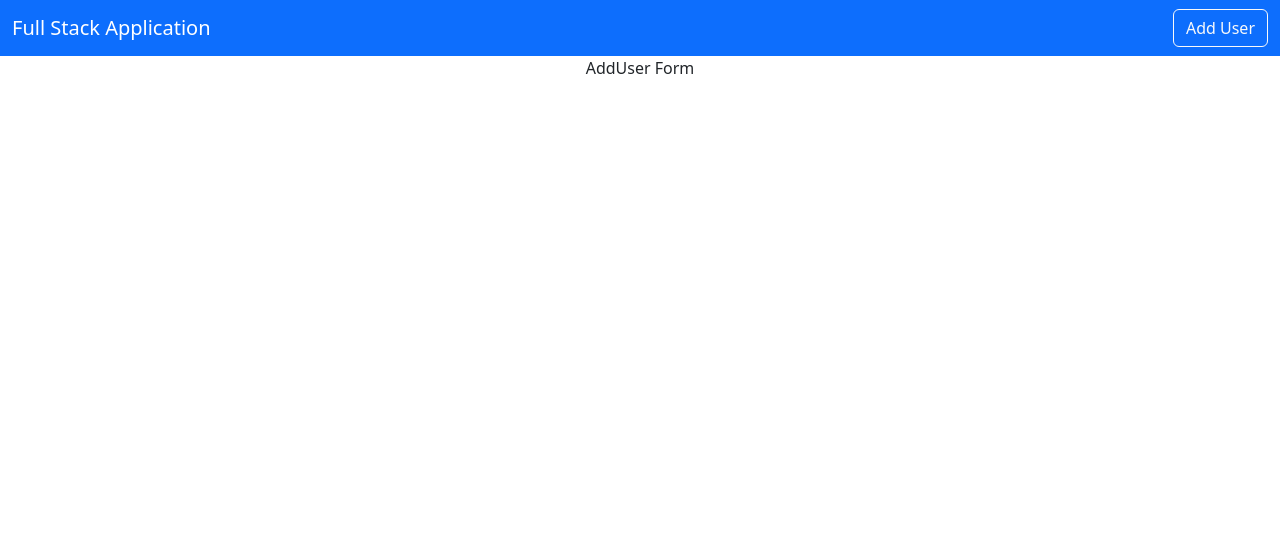
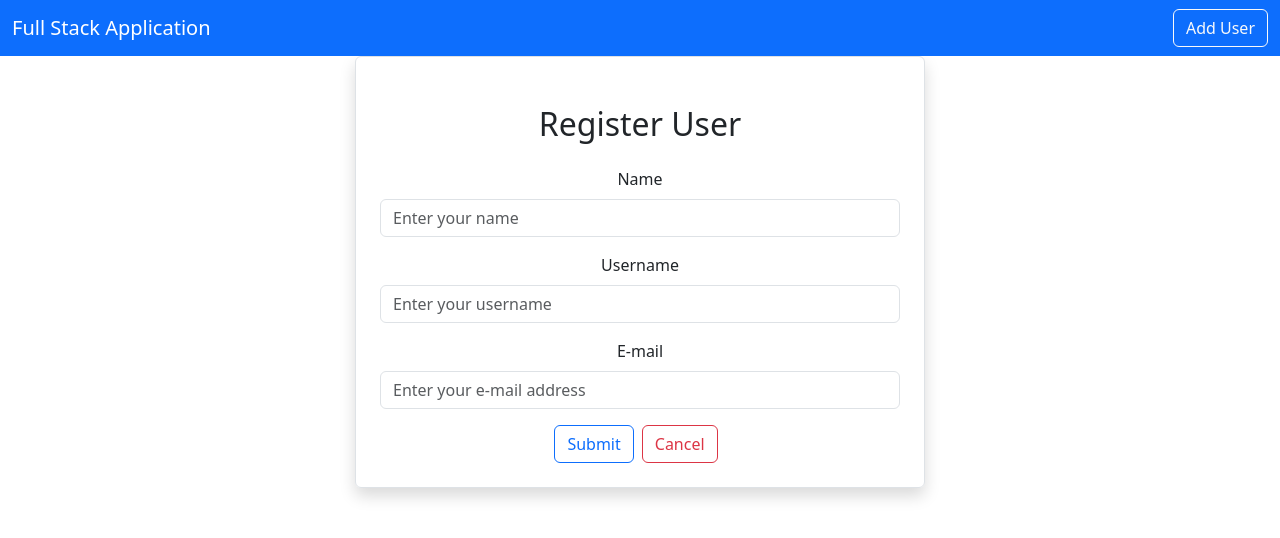
Before and after one commit to chaen-ing/Full-Stack-Web, a React (Create React App) app in the folder fullstack-front/: page /adduser in a window 1280 px wide. Shown: the top 538 px of the page. Built offline with nearby package versions, Linux system fonts and the light colour scheme.

Commit message:
Create Register User Form using React

```diff
--- a/fullstack-front/src/users/AddUser.js
+++ b/fullstack-front/src/users/AddUser.js
@@ -1,5 +1,53 @@
 import React from 'react'
 
+// 유저 등록 페이지
 export default function AddUser() {
-  return <div>AddUser Form</div>;
+  return <div className="container">
+    <div className="row">
+      <div className="col-md-6 offset-md-3 border rounded p-4 mt shadow">
+        <h2 className="text-center m-4">Register User</h2>
+        {/* name */}
+        <div className="mb-3">
+          <label htmlFor="Name" className="form-label">
+            Name
+          </label>
+          <input
+          type = {"text"}
+          className="form-control"
+          placeholder="Enter your name"
+          name="name"/>
+        </div>
+        {/* username */}
+        <div className="mb-3">
+          <label htmlFor="Username" className="form-label">
+            Username
+          </label>
+          <input
+          type = {"text"}
+          className="form-control"
+          placeholder="Enter your username"
+          name="username"/>
+        </div>
+        {/* email */}
+        <div className="mb-3">
+          <label htmlFor="Email" className="form-label">
+            E-mail
+          </label>
+          <input
+          type = {"text"}
+          className="form-control"
+          placeholder="Enter your e-mail address"
+          name="email"/>
+        </div>
+        {/* 제출버튼 */}
+        <button type="submit" className="btn btn-outline-primary">
+          Submit
+        </button>
+        {/* 취소버튼 */}
+        <button type="submit" className="btn btn-outline-danger mx-2">
+          Cancel
+        </button>
+      </div>
+    </div>
+  </div>;
 }
```
